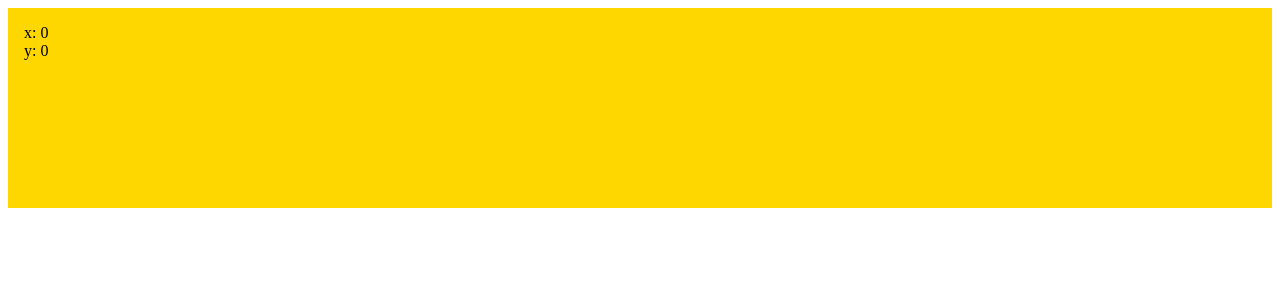
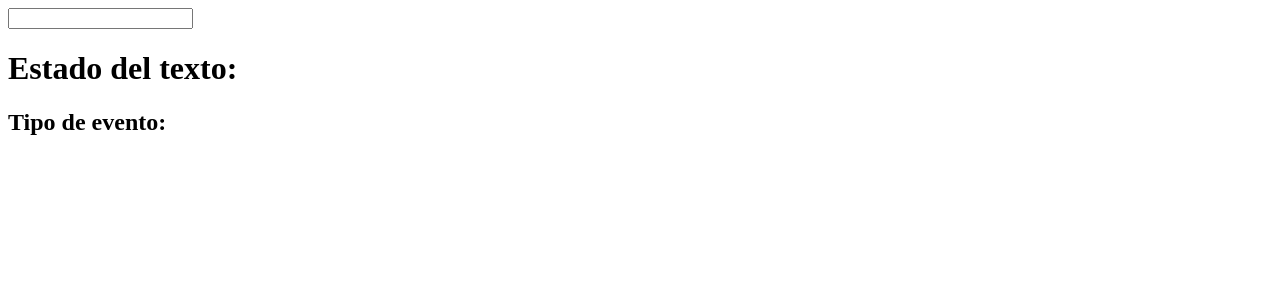
Before and after one commit to carlosmorera/CursoReact2020, a React (Create React App) app: page / in a window 1280 px wide. Shown: the top 300 px of the page. Built offline with nearby package versions, Linux system fonts and the light colour scheme.

Commit message:
Se hace ejercicio para ver el comportamiento de un input

```diff
--- a/src/App.js
+++ b/src/App.js
@@ -1,38 +1,34 @@
 import React, {Component} from "react";
-
-const styles = {
-    height: '200px',
-    background: 'gold',
-    padding: '1em',
-    boxSizing: 'border-box'
-
-}
 
 class App extends Component {
 
     state = {
-        x: 0,
-        y: 0
+        text: '',
+        evento: ''
     }
 
     manejador = (event) => {
         this.setState({
-            x: event.clientX,
-            y: event.clientY
+            text: event.target.value,
+            evento: event.type
         })
     }
 
     render() {
         return (
-            <div
-                style={styles}
-                onMouseMove={this.manejador}>
-                <div>
-                    x: {this.state.x}
-                </div>
-                <div>
-                    y: {this.state.y}
-                </div>
+            <div>
+                <input
+                type= "text"
+                onChange={this.manejador}
+                onCopy={this.manejador}
+                onPaste={this.manejador}
+                />
+                <h1>
+                    Estado del texto: {this.state.text}
+                </h1>
+                <h2>
+                    Tipo de evento: {this.state.evento}
+                </h2>
             </div>
 
         )
```
